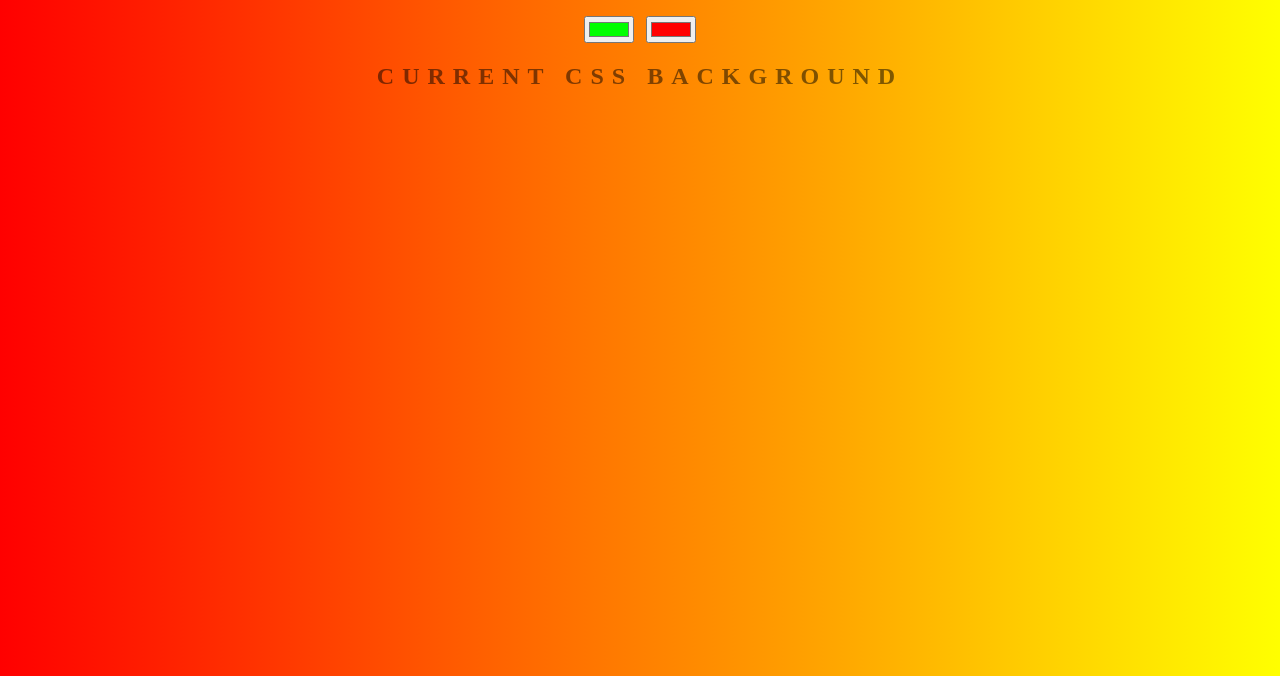
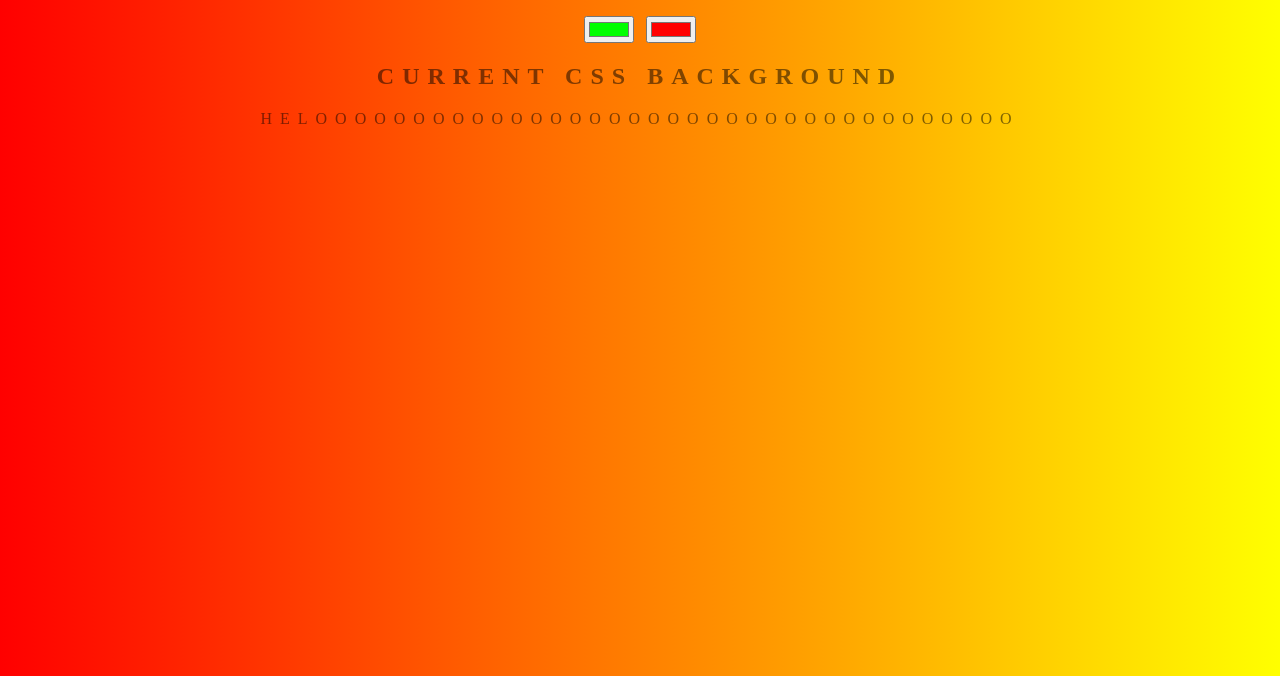
Before and after one commit to Abdul300634/background-generator, a plain HTML site: page index.html in a window 1280 px wide. Shown: the part 124-800 px from the top of the page. Drawn offline with Linux system fonts and the light colour scheme.

Commit message:
little change

```diff
--- a/index.html
+++ b/index.html
@@ -1,7 +1,7 @@
 <!DOCTYPE html>
 <html>
 <head>
-	<title>Gradient Background</title>
+	<title>Gradient Background by marcy</title>
 	<link rel="stylesheet" type="text/css" href="style.css">
 </head>
 <body id="gradient">
@@ -10,6 +10,7 @@
 	<input class="color2" type="color" name="color2" value="#ff0000">
 	<h2>Current CSS Background</h2>
 	<h3></h3>
+	<p>heloooooooooooooooooooooooooooooooooooo</p>
 	<script type="text/javascript" src="script.js"></script>
 </body>
 </html>
```
